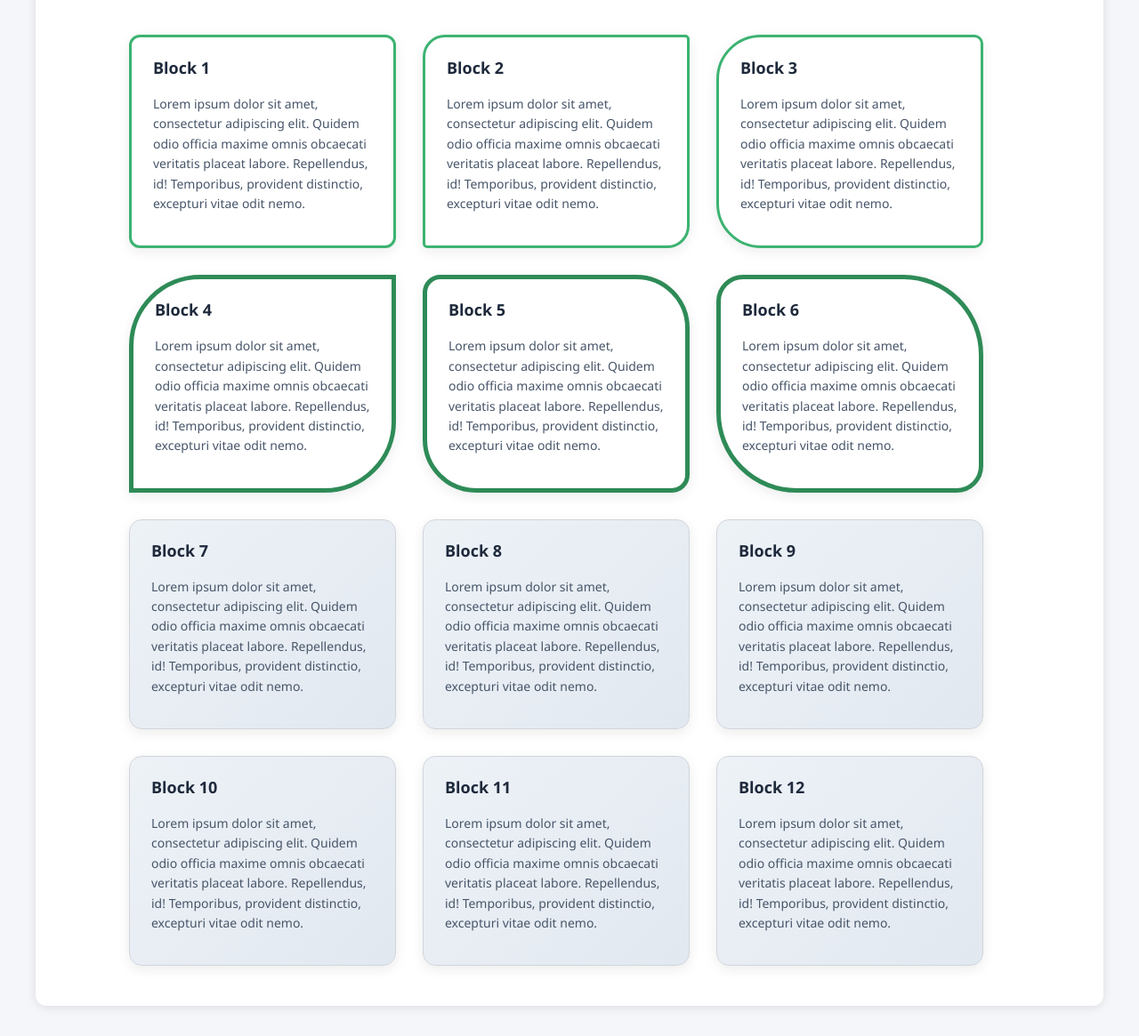
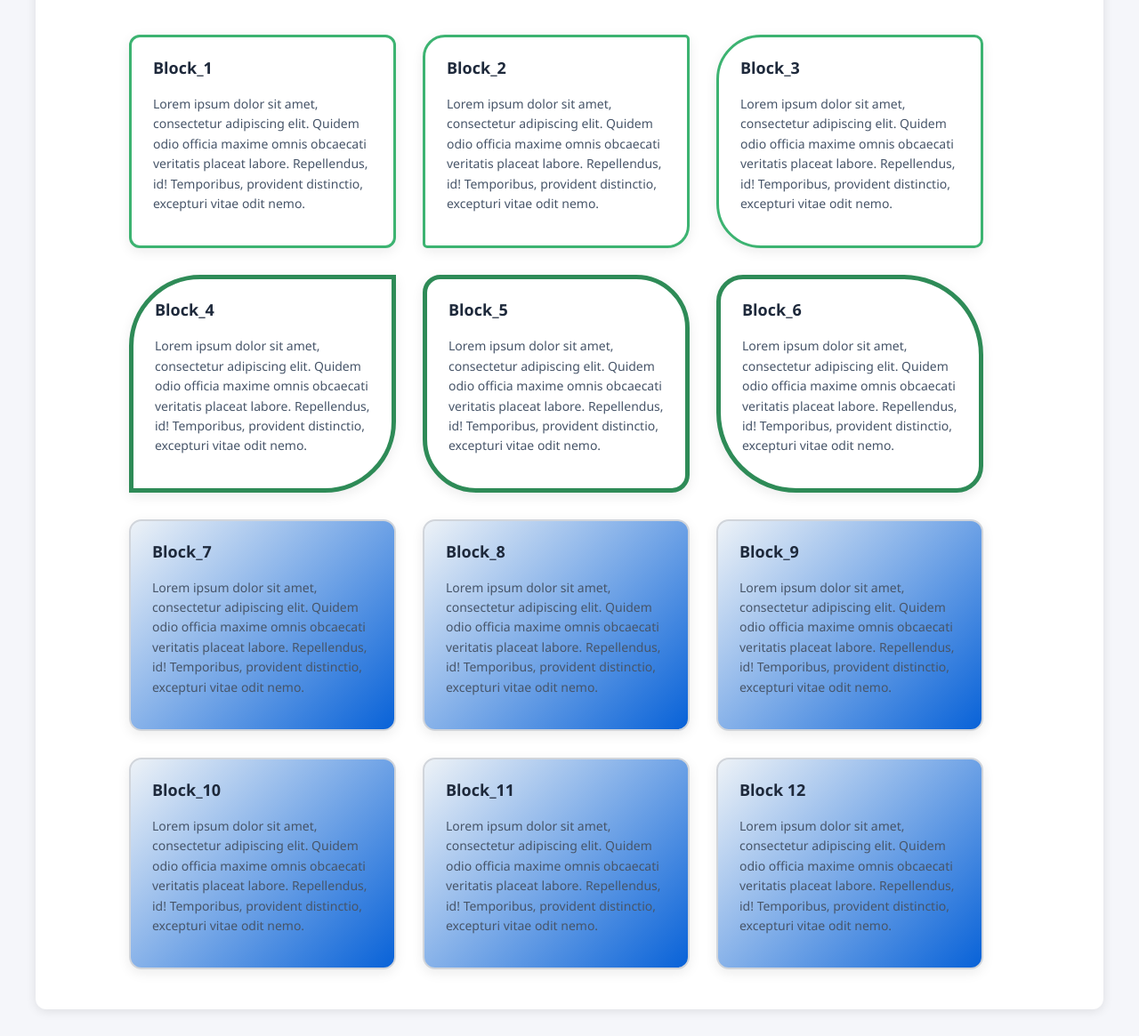
Before and after one commit to maksimkir/web_technologies, a plain HTML site: page lab_6/task2/index.html in a window 1280 px wide. Shown: the part 151-1316 px from the top of the page at 89% size. Drawn offline with Linux system fonts and the light colour scheme.

Commit message:
add uodate

```diff
--- a/lab_6/task1/style.css
+++ b/lab_6/task1/style.css
@@ -16,12 +16,12 @@ body {
   border-radius: 10px;
 }
 
-
 .header {
   overflow: hidden;
   margin-bottom: 25px;
   padding: 10px 0;
 }
+
 .header::after {
   content: "";
   display: table;
@@ -31,6 +31,7 @@ body {
 .logo {
   float: left;
 }
+
 .logo img {
   width: 70px;
   height: 70px;
@@ -41,12 +42,14 @@ body {
 .menu {
   float: right;
 }
+
 .menu ul {
   list-style: none;
   margin: 0;
   padding: 0;
 
 }
+
 .menu li {
   display: inline-block;
   margin-left: 15px;
--- a/lab_6/task2/index.html
+++ b/lab_6/task2/index.html
@@ -9,7 +9,7 @@
 
   <body>
     <div class="wrapper">
-      <!-- Шапка сайту -->
+
       <header class="header">
         <div class="logo">
           <a href="../task-1/index.html">
@@ -28,11 +28,10 @@
         </nav>
       </header>
 
-      <!-- Основна частина -->
       <main>
         <section class="blocks">
           <div class="block green radiusOne">
-            <h3>Block 1</h3>
+            <h3>Block_1</h3>
             <p>
               Lorem ipsum dolor sit amet, consectetur adipiscing elit. Quidem
               odio officia maxime omnis obcaecati veritatis placeat labore.
@@ -42,7 +41,7 @@
           </div>
 
           <div class="block green radiusTwo">
-            <h3>Block 2</h3>
+            <h3>Block_2</h3>
             <p>
               Lorem ipsum dolor sit amet, consectetur adipiscing elit. Quidem
               odio officia maxime omnis obcaecati veritatis placeat labore.
@@ -52,7 +51,7 @@
           </div>
 
           <div class="block green radiusThree">
-            <h3>Block 3</h3>
+            <h3>Block_3</h3>
             <p>
               Lorem ipsum dolor sit amet, consectetur adipiscing elit. Quidem
               odio officia maxime omnis obcaecati veritatis placeat labore.
@@ -62,7 +61,7 @@
           </div>
 
           <div class="block greenBig radiusFour">
-            <h3>Block 4</h3>
+            <h3>Block_4</h3>
             <p>
               Lorem ipsum dolor sit amet, consectetur adipiscing elit. Quidem
               odio officia maxime omnis obcaecati veritatis placeat labore.
@@ -72,7 +71,7 @@
           </div>
 
           <div class="block greenBig radiusFive">
-            <h3>Block 5</h3>
+            <h3>Block_5</h3>
             <p>
               Lorem ipsum dolor sit amet, consectetur adipiscing elit. Quidem
               odio officia maxime omnis obcaecati veritatis placeat labore.
@@ -82,7 +81,7 @@
           </div>
 
           <div class="block greenBig radiusSix">
-            <h3>Block 6</h3>
+            <h3>Block_6</h3>
             <p>
               Lorem ipsum dolor sit amet, consectetur adipiscing elit. Quidem
               odio officia maxime omnis obcaecati veritatis placeat labore.
@@ -92,7 +91,7 @@
           </div>
 
           <div class="block image">
-            <h3>Block 7</h3>
+            <h3>Block_7</h3>
             <p>
               Lorem ipsum dolor sit amet, consectetur adipiscing elit. Quidem
               odio officia maxime omnis obcaecati veritatis placeat labore.
@@ -102,7 +101,7 @@
           </div>
 
           <div class="block image">
-            <h3>Block 8</h3>
+            <h3>Block_8</h3>
             <p>
               Lorem ipsum dolor sit amet, consectetur adipiscing elit. Quidem
               odio officia maxime omnis obcaecati veritatis placeat labore.
@@ -112,7 +111,7 @@
           </div>
 
           <div class="block image">
-            <h3>Block 9</h3>
+            <h3>Block_9</h3>
             <p>
               Lorem ipsum dolor sit amet, consectetur adipiscing elit. Quidem
               odio officia maxime omnis obcaecati veritatis placeat labore.
@@ -122,7 +121,7 @@
           </div>
 
           <div class="block image">
-            <h3>Block 10</h3>
+            <h3>Block_10</h3>
             <p>
               Lorem ipsum dolor sit amet, consectetur adipiscing elit. Quidem
               odio officia maxime omnis obcaecati veritatis placeat labore.
@@ -132,7 +131,7 @@
           </div>
 
           <div class="block image">
-            <h3>Block 11</h3>
+            <h3>Block_11</h3>
             <p>
               Lorem ipsum dolor sit amet, consectetur adipiscing elit. Quidem
               odio officia maxime omnis obcaecati veritatis placeat labore.
--- a/lab_6/task2/style.css
+++ b/lab_6/task2/style.css
@@ -42,7 +42,7 @@ body {
 }
 .menu a {
   padding: 8px 16px;
-  background-color: #e8f0fe;
+  background-color: #f5b2a8;
   color: #222;
   text-decoration: none;
   border-radius: 8px;
@@ -50,7 +50,7 @@ body {
   transition: all 0.3s ease;
 }
 .menu a:hover {
-  background-color: #4a7aff;
+  background-color: #ff6e4a;
   color: #fff;
 }
 
@@ -101,8 +101,8 @@ body {
 }
 
 .image {
-  background: linear-gradient(135deg, #edf2f7, #e2e8f0);
-  border: 1px solid #d1d5db;
+  background: linear-gradient(135deg, #edf2f7, #0862d8);
+  border: 2px solid #d1d5db;
 }
 
 .radiusOne {
--- a/lab_6/task5/style.css
+++ b/lab_6/task5/style.css
@@ -78,8 +78,8 @@ body {
 }
 
 .block {
-  width: 300px;
-  height: 400px;
+  width: 250px;
+  height: 350px;
   text-align: center;
   padding: 15px;
   border-radius: 10px;
@@ -136,8 +136,3 @@ body {
   background:
     repeating-radial-gradient(circle, red, orange, yellow, green, blue, purple 60%);
 }
-
-.gradSix {
-  background:
-    repeating-radial-gradient(circle, rgb(0, 234, 255), rgb(255, 0, 195), rgb(0, 255, 42), rgb(30, 0, 128), rgb(255, 242, 0), purple 30%);
-}
```
Also changed, not shown: lab_6/task3/index.html (+6 -6 lines), lab_6/task4/index.html (+2 -2 lines), lab_6/task5/index.html (+2 -11 lines).
